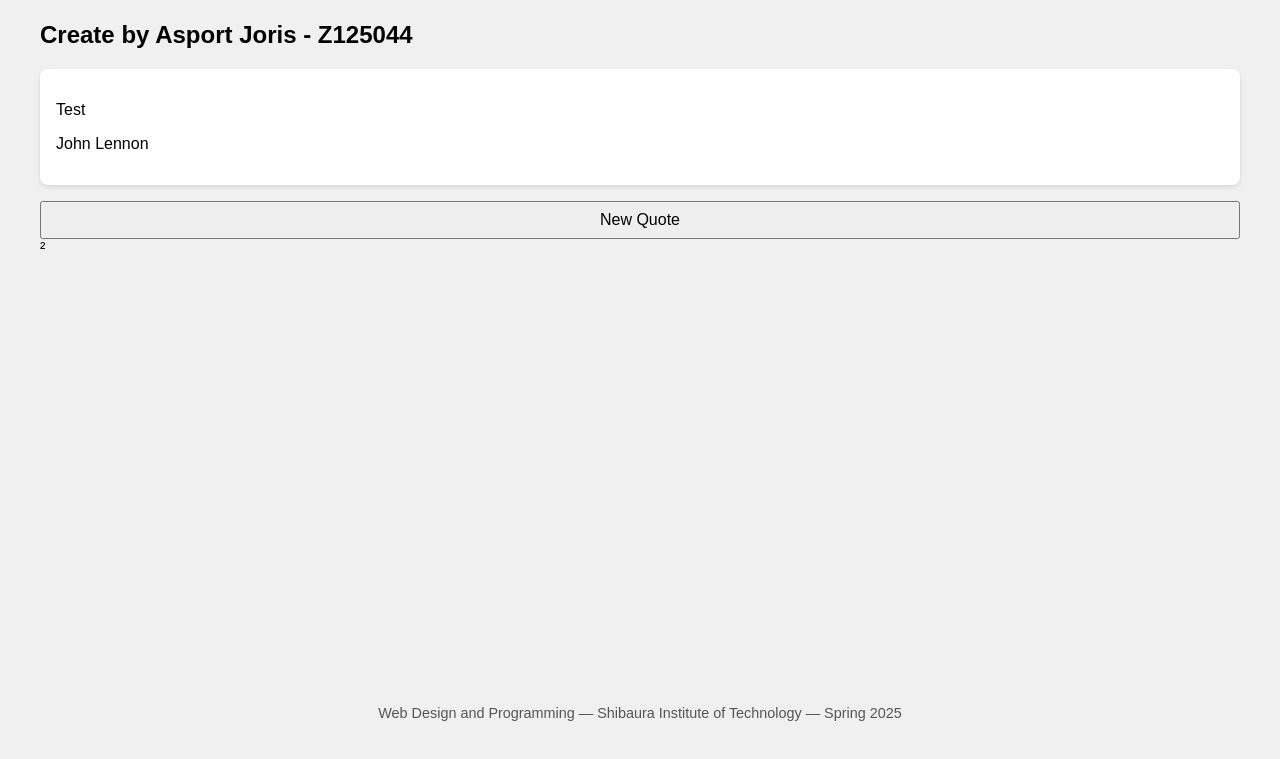
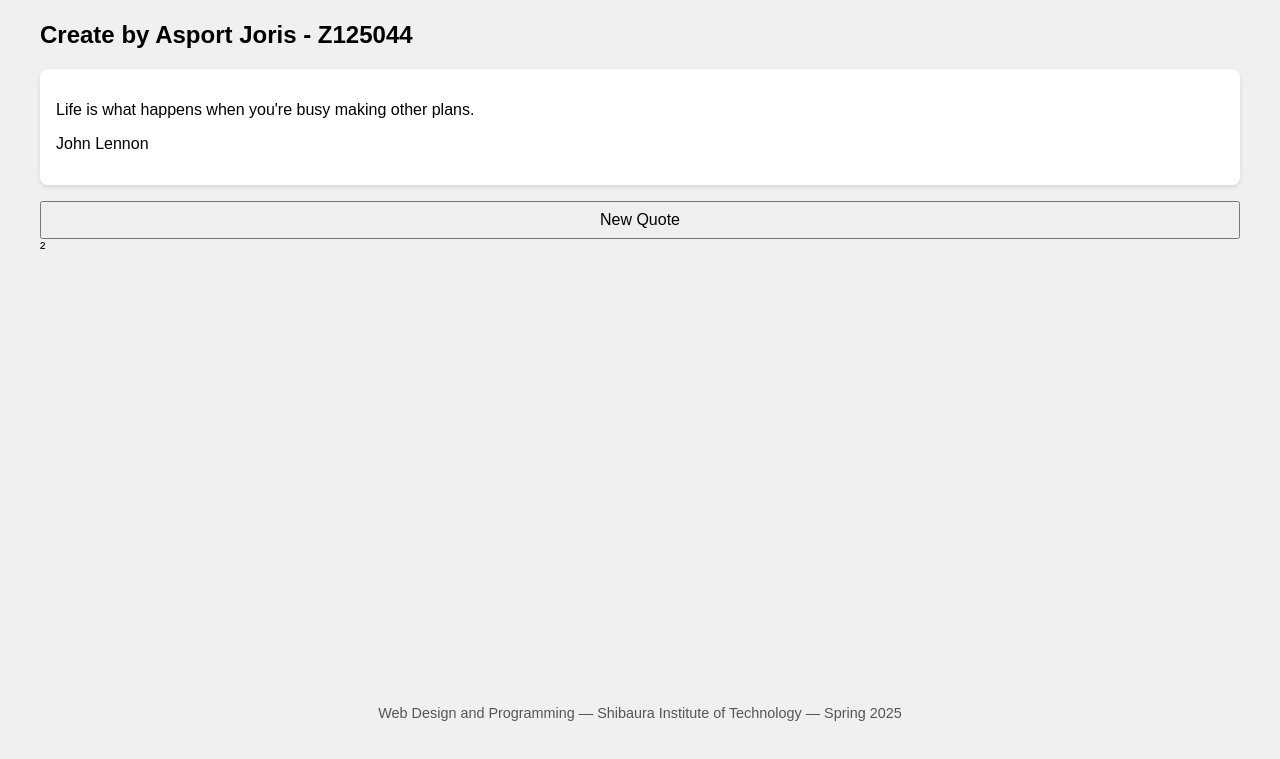
Before and after one commit to Z125044-ASPORT-JORIS/wdpweek5homework, a plain HTML site: page part1/index.html in a window 1280 px wide. Shown: the part 119-878 px from the top of the page. Drawn offline with Linux system fonts and the light colour scheme.

Commit message:
Final commit for part 1

```diff
--- a/part1/index.html
+++ b/part1/index.html
@@ -65,7 +65,7 @@
           let number = Math.floor(Math.random() * 10);
           let quote = data[number];
 
-          quoteText.innerText = "Test";
+          quoteText.innerText = quote.q;
           authorText.innerText = quote.a;
         })
     }
```
